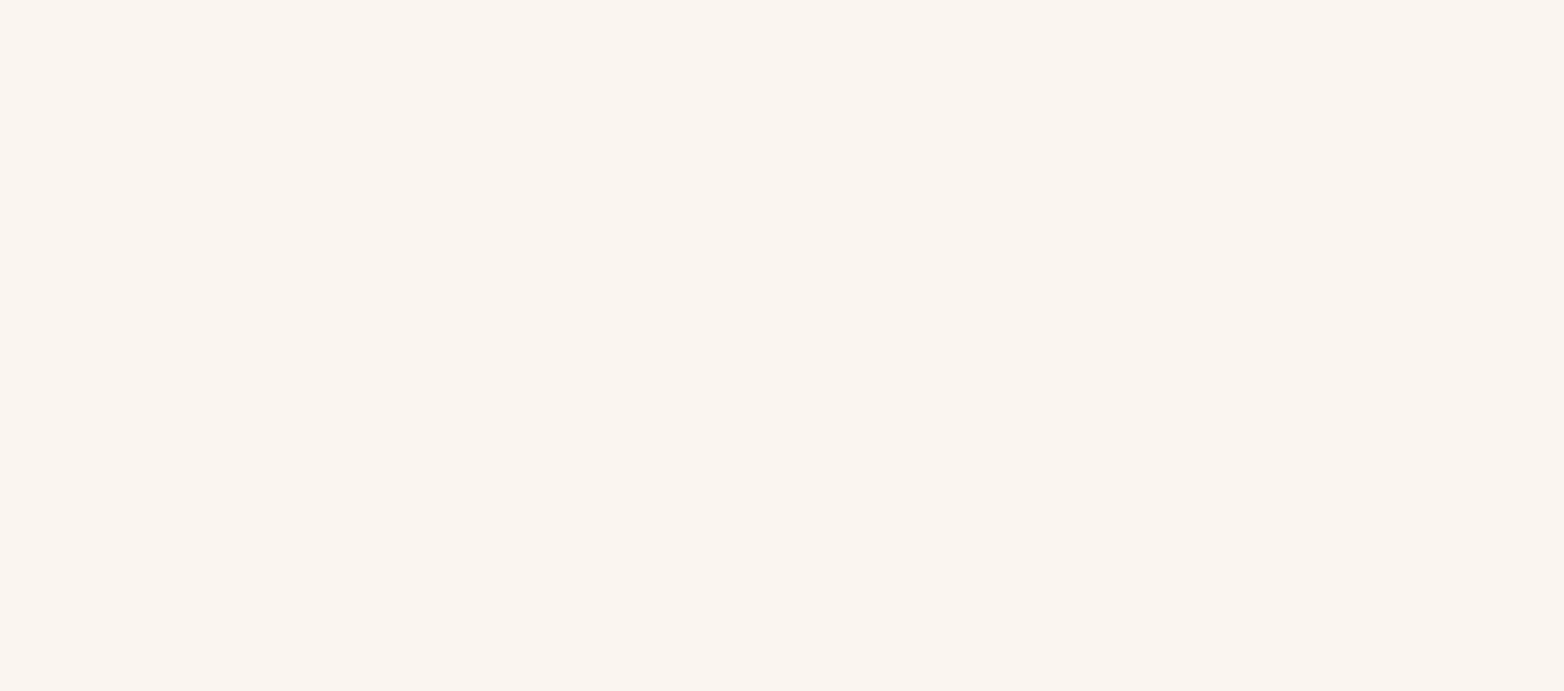
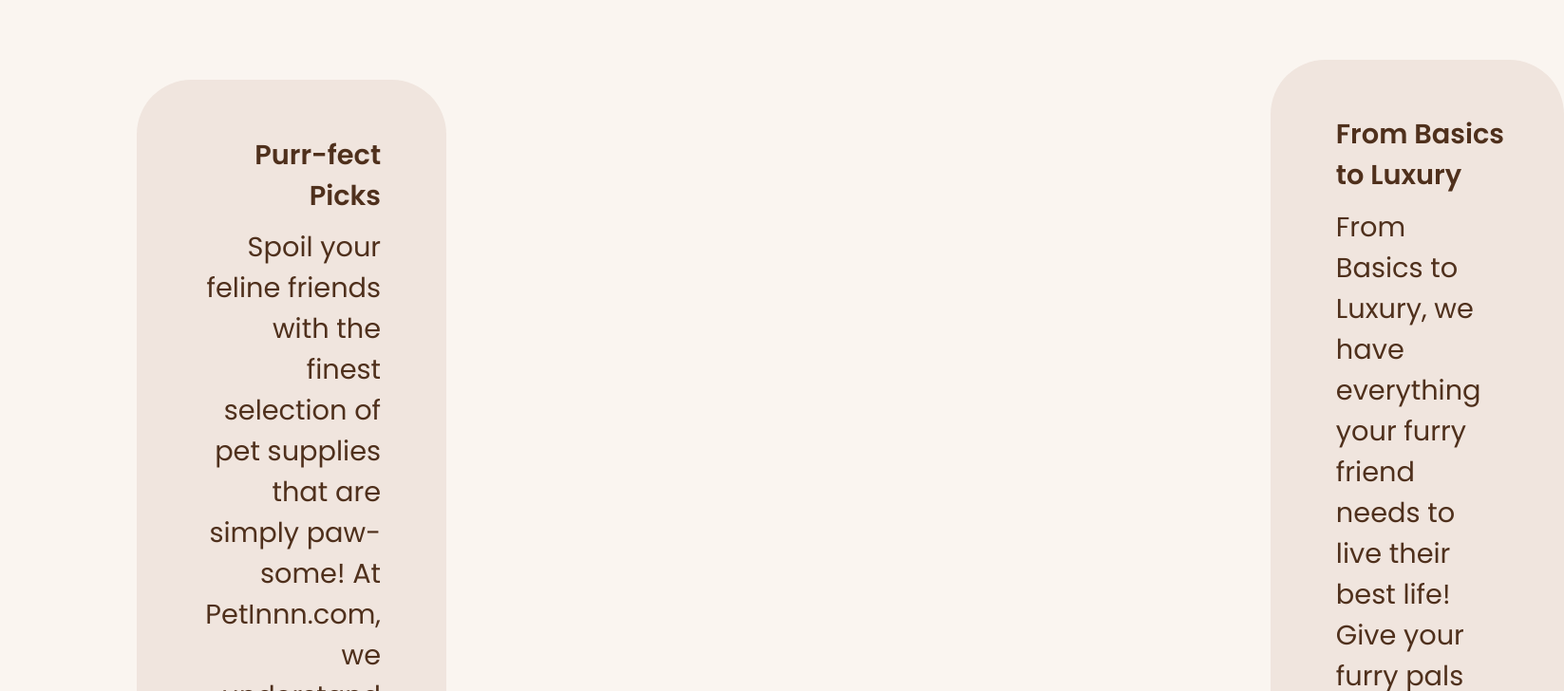
Before and after one commit to ImrulAnwar/Pet-Supplies-Frontend, a React (Vite) app: page / in a window 1280 px wide. Shown: the part 2560-3288 px from the top of the page at 95% size, 1647 px wide, since content can reach past the window. Before the commit the page ends 2529 px from the top, so only its background shows below. Built offline with nearby package versions, Linux system fonts and the light colour scheme.

Commit message:
added the our product section everything but the animation

```diff
--- a/src/pages/home/components/OurProducts/OurProduct.css
+++ b/src/pages/home/components/OurProducts/OurProduct.css
@@ -0,0 +1,61 @@
+@import "../../../../colors.css";
+
+.product-box {
+  display: flex;
+  width: 100vw;
+  align-items: center;
+  justify-content: space-around;
+}
+
+.prod {
+  flex: 1;
+  min-height: 25em;
+  display: flex;
+  justify-content: center;
+  flex-direction: column;
+  align-items: center;
+}
+
+.left-product,
+.right-product {
+  background-color: var(--shade-3);
+  margin: 5em;
+  padding: 2em;
+  border-radius: 2em;
+  font-size: 1.8rem;
+  display: flex;
+}
+
+.left-product {
+  align-items: flex-end;
+}
+
+.right-product {
+  align-items: flex-start;
+}
+
+.left-product h2,
+.left-product p {
+  background-color: transparent;
+  text-align: right;
+}
+
+.left-product h2 {
+  position: relative;
+  left: -0.4em;
+}
+
+.right-product h2 {
+  position: relative;
+  left: 0.4em;
+}
+
+.right-product h2,
+p {
+  background-color: transparent;
+  text-align: left;
+}
+
+.prod img {
+  height: 40rem;
+}
--- a/src/pages/home/components/OurProducts/OurProduct.jsx
+++ b/src/pages/home/components/OurProducts/OurProduct.jsx
@@ -1,9 +1,20 @@
 import './OurProduct.css'
+import cat_dog from '../../../../assets/images/cat_dog.png'
 
 function OurProduct() {
     return (
-        <div>
-            OurProduct
+        <div className="product-box">
+            <div className="prod left-product">
+                <h2>Purr-fect Picks</h2>
+                <p> Spoil your feline friends with the finest selection of pet supplies that are simply paw-some! At PetInnn.com, we understand that your fur babies deserve nothing but the best. That's why we've handpicked an exclusive range of products tailored to meet all their needs and desires Keep their spirits high with our interactive toys that'll unleash the playful side of your furry companions. From feather wands to laser pointers, their joy is just a paw's reach away!.</p>
+            </div>
+            <div className="prod middle-image">
+                <img src={cat_dog} alt="" />
+            </div>
+            <div className="prod right-product">
+                <h2>From Basics to Luxury</h2>
+                <p>From Basics to Luxury, we have everything your furry friend needs to live their best life!  Give your furry pals the ultimate comfort with our luxurious dog beds, designed to provide a cozy retreat where they can rest and dream of endless adventures. Our trendy collars, leashes, and pet accessories not only exude style but also offer practicality and durability, ensuring your pets are the talk of the town during your daily strolls.</p>
+            </div>
         </div>
     )
 }
--- a/src/pages/home/components/WhatWeOffer/WhatWeOffer.css
+++ b/src/pages/home/components/WhatWeOffer/WhatWeOffer.css
@@ -8,7 +8,6 @@
 }
 
 .offer {
-  /* width: 20em; */
   flex: 1;
   margin: 5em;
   padding: 4em;
```
